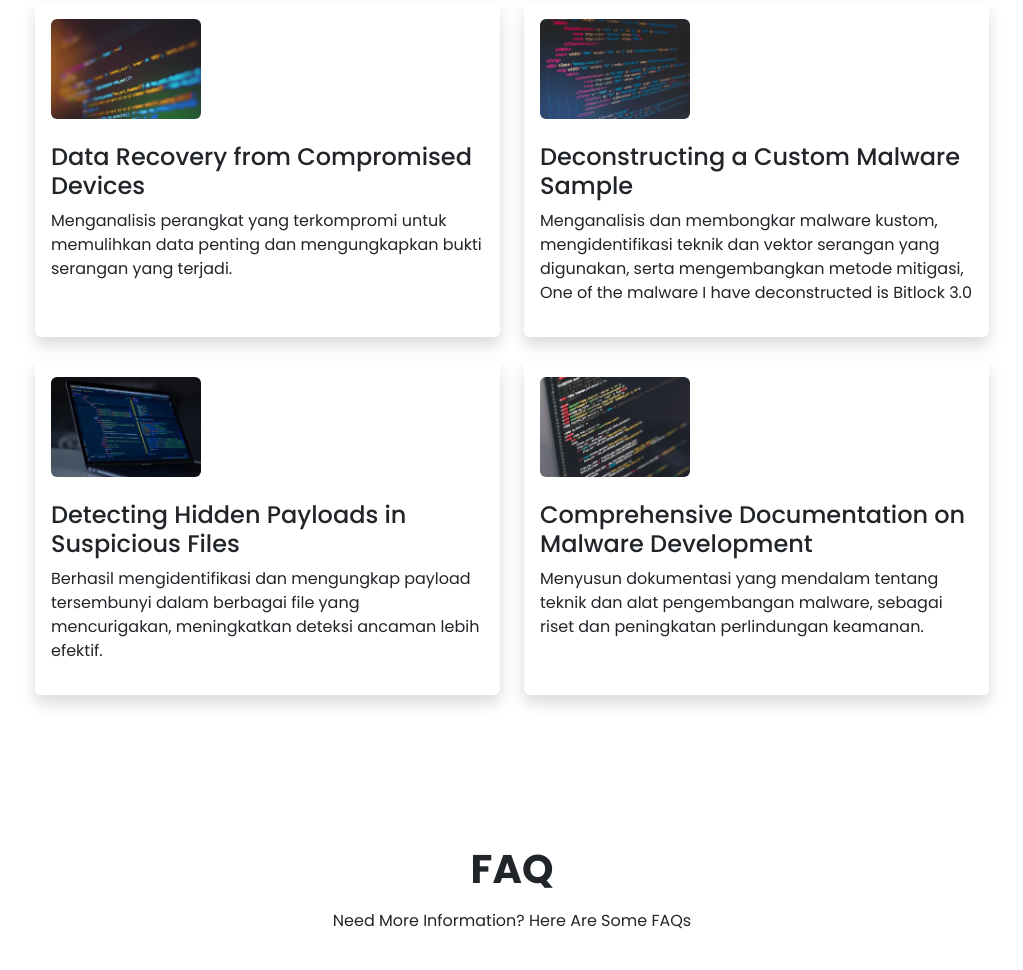
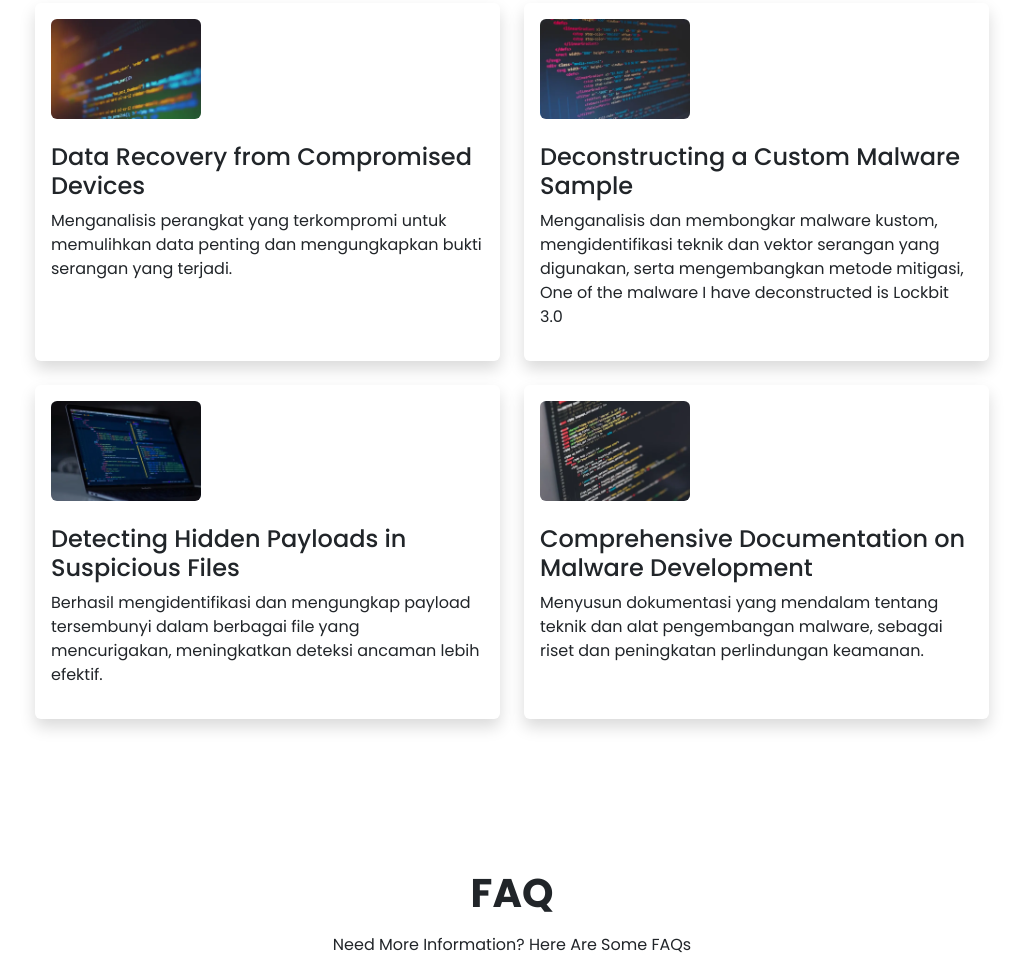
Before and after one commit to Kinoy2/-, a plain HTML site: page index.html in a window 1280 px wide. Shown: the part 2137-3107 px from the top of the page, without its empty margins (128-1151 px from the left). Drawn offline with nearby package versions, Linux system fonts and the light colour scheme.

Commit message:
index.html

```diff
--- a/index.html
+++ b/index.html
@@ -171,7 +171,7 @@
                         <h4 class="pt-4">Deconstructing a Custom Malware Sample</h4>
                         <p>Menganalisis dan membongkar malware kustom, mengidentifikasi teknik dan vektor serangan yang
                             digunakan, serta mengembangkan metode mitigasi, One of the malware I have deconstructed is
-                            Bitlock 3.0
+                            Lockbit 3.0
                         </p>
                     </div>
                     <div class="col col-md-5 col-12 shadow p-3 rounded" data-aos="fade-right" data-aos-duration="1000">
```
